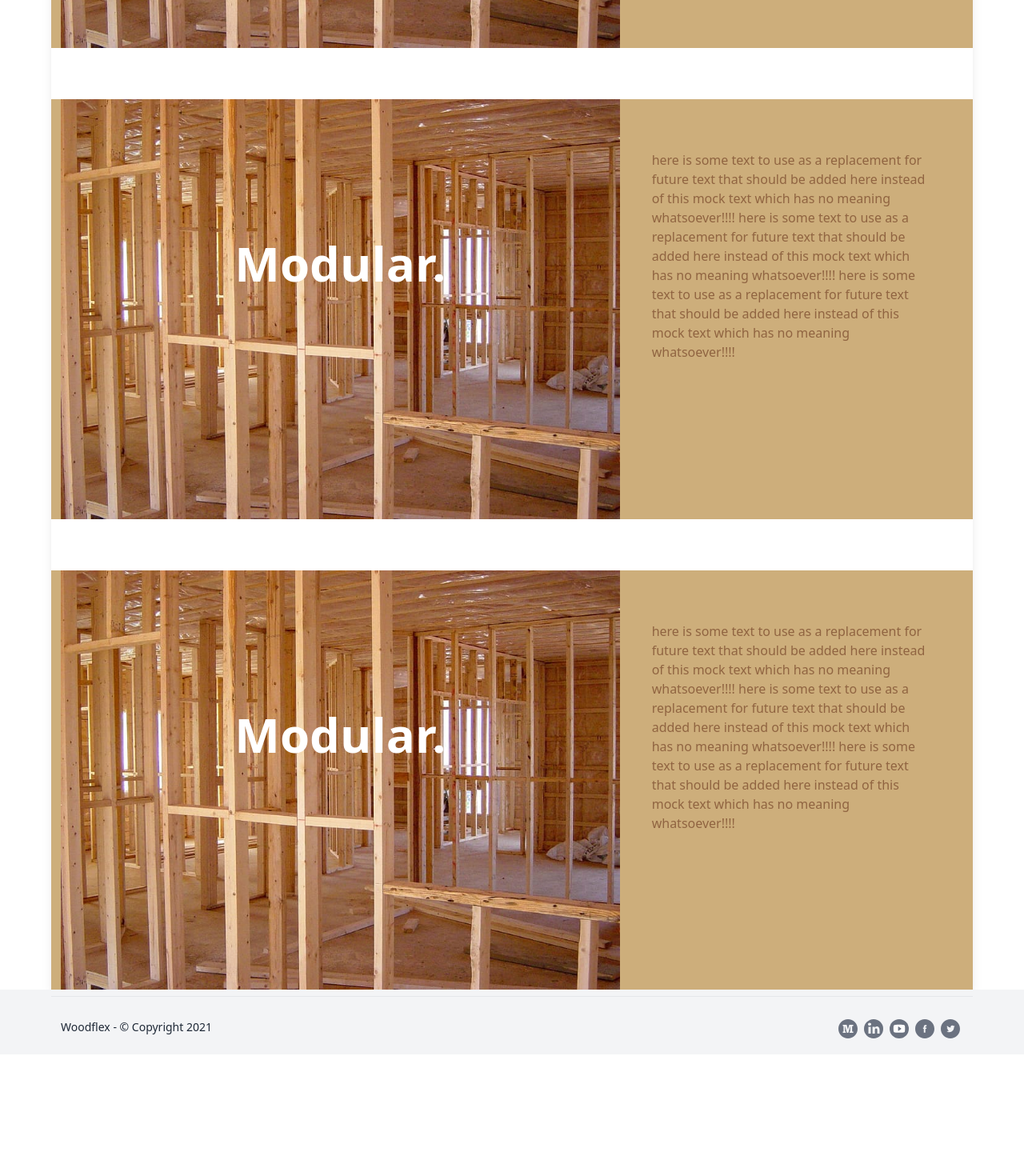
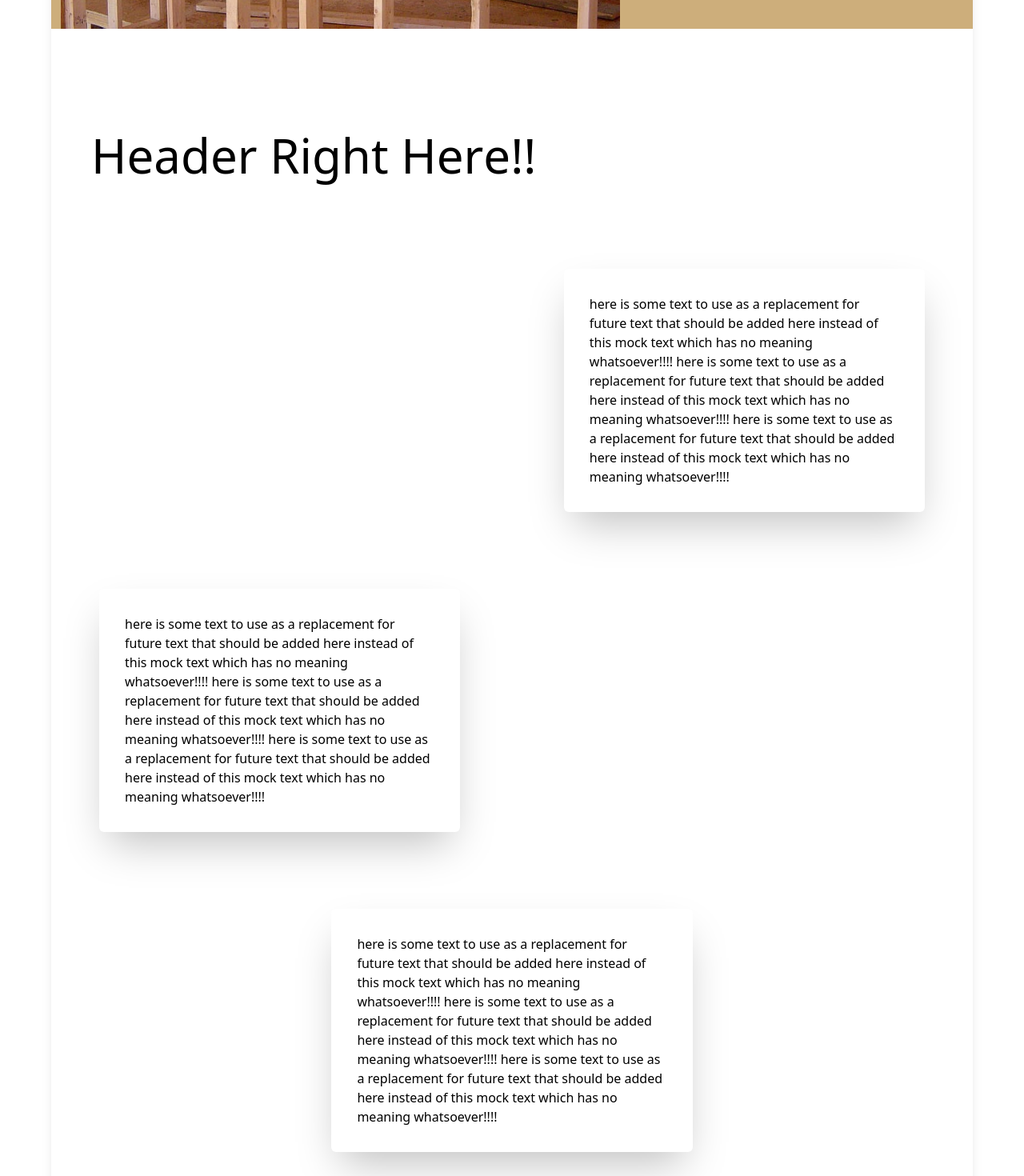
Before and after one commit to basileLeroy/woodflex, a React (Create React App) app in the folder client/: page /about-us/modular in a window 1280 px wide. Shown: the part 840-2310 px from the top of the page at 80% size. Before the commit the page ends 2158 px from the top, so only its background shows below. Built offline with nearby package versions, Linux system fonts and the light colour scheme.

Commit message:
Adding dummy text to about us pages

```diff
--- a/client/package.json
+++ b/client/package.json
@@ -17,6 +17,7 @@
     "react-scripts": "4.0.3",
     "react-slick": "^0.28.1",
     "slick-carousel": "^1.8.1",
+    "styled-components": "^5.3.1",
     "web-vitals": "^1.0.1"
   },
   "scripts": {
--- /dev/null
+++ b/client/src/components/animations/TitleAnimation.js
@@ -0,0 +1,41 @@
+import React from "react";
+import styled, { keyframes } from "styled-components";
+
+const TitleAnimation = ({title}) => {
+    const titleArray = title.split("");
+    console.log(titleArray);
+
+    return (
+        <>
+
+            <Wrapper className="text-6xl">
+                {titleArray.map((character, index) => {
+                    console.log(character);
+                    return (
+                        <span key={index}>{character}</span>
+                    )
+                })}
+            </Wrapper>
+        < />
+    );
+}
+const animation = keyframes`
+    0% { opacity: 0; transform: translateX(-100px) skewY(10deg) skewX(10deg) rotateZ(20deg); filter: blur(2px); }
+    100% { opacity: 1; transform: translateX(0px) skewY(0deg) skewX(0deg) rotateZ(0deg); filter: blur(0px); }
+`
+
+const Wrapper = styled.h1`
+    display: inline-block;
+    margin-left: 50px;
+    span {
+        display: inline-block;
+        white-space: pre;
+        opacity: 1;
+        animation-name: ${animation};
+        animation-duration: 1s;
+        animation-fill-mode: forward;
+        animation-iteration-count: once;
+    }
+`
+
+export {TitleAnimation};
--- a/client/src/pages/about-us/circular/index.js
+++ b/client/src/pages/about-us/circular/index.js
@@ -1,15 +1,16 @@
 import React from 'react';
 import banner from '../../../assets/images/circulair-img_NOTSAFE.jpg'
 import circulair from '../../../assets/images/circulair_01.jpg'
+import {TitleAnimation} from "../../../components/animations/TitleAnimation";
 
 const Circular = () => {
+    const animatedTitle = "Header Right Here!!";
     return (
         <div className="flex-container w-full flex flex-col">
             <div className="banner-Img w-full">
                 <img src={banner} alt="" className="object-cover h-48 w-full"/>
             </div>
             <div className="component flex flex-col">
-                <h1>Circular</h1>
                 <div className="bg-brown-sand w-full mt-16 px-3 lg:flex content-center">
                     <div className="text-white w-full py-4 lg:py-0 lg:w-2/3 my-auto relative">
                         <img src={circulair} alt="" />
@@ -21,26 +22,32 @@ const Circular = () => {
                         here is some text to use as a replacement for future text that should be added here instead of this mock text which has no meaning whatsoever!!!!
                     </div>
                 </div>
-                <div className="bg-brown-sand w-full mt-16 px-3 lg:flex content-center">
-                    <div className="text-white w-full py-4 lg:py-0 lg:w-2/3 my-auto relative">
-                        <img src={circulair} alt="" />
-                        <h1 className="text-6xl font-bold text-center absolute inset-0 top-1/3">Circulair.</h1>
+
+                <div className="mt-32">
+                    <TitleAnimation title={animatedTitle} />
                 </div>
-                    <div className="text-brown-dark text-center py-4 lg:py-0 lg:text-left w-full lg:w-1/3 lg:my-16 mx-10">
+
+                <div className="mt-16 w-full px-3 flex flex-col">
+                    <div className="text-box flex justify-end">
+                        <span className="shadow-2xl rounded-md lg:w-2/5 p-8 m-12">
                             here is some text to use as a replacement for future text that should be added here instead of this mock text which has no meaning whatsoever!!!!
                             here is some text to use as a replacement for future text that should be added here instead of this mock text which has no meaning whatsoever!!!!
                             here is some text to use as a replacement for future text that should be added here instead of this mock text which has no meaning whatsoever!!!!
+                        </span>
                     </div>
-                </div>
-                <div className="bg-brown-sand w-full mt-16 px-3 lg:flex content-center">
-                    <div className="text-white w-full py-4 lg:py-0 lg:w-2/3 my-auto relative">
-                        <img src={circulair} alt="" />
-                        <h1 className="text-6xl font-bold text-center absolute inset-0 top-1/3">Circulair.</h1>
-                    </div>
-                    <div className="text-brown-dark text-center py-4 lg:py-0 lg:text-left w-full lg:w-1/3 lg:my-16 mx-10">
+                    <div className="text-box flex justify-left">
+                        <span className="shadow-2xl rounded-md lg:w-2/5 p-8 m-12">
                             here is some text to use as a replacement for future text that should be added here instead of this mock text which has no meaning whatsoever!!!!
                             here is some text to use as a replacement for future text that should be added here instead of this mock text which has no meaning whatsoever!!!!
                             here is some text to use as a replacement for future text that should be added here instead of this mock text which has no meaning whatsoever!!!!
+                        </span>
+                    </div>
+                    <div className="text-box flex justify-center">
+                        <span className="shadow-2xl rounded-md lg:w-2/5 p-8 m-12">
+                            here is some text to use as a replacement for future text that should be added here instead of this mock text which has no meaning whatsoever!!!!
+                            here is some text to use as a replacement for future text that should be added here instead of this mock text which has no meaning whatsoever!!!!
+                            here is some text to use as a replacement for future text that should be added here instead of this mock text which has no meaning whatsoever!!!!
+                        </span>
                     </div>
                 </div>
             </div>
--- a/client/src/pages/about-us/modular/index.js
+++ b/client/src/pages/about-us/modular/index.js
@@ -1,15 +1,16 @@
 import React from 'react';
 import banner from "../../../assets/images/Modular_building_NOTSAFE.jpg";
 import modular from "../../../assets/images/modular-construction.jpg";
+import {TitleAnimation} from "../../../components/animations/TitleAnimation";
 
 const Modular = () => {
+    const animatedTitle = "Header Right Here!!";
     return (
         <div className="flex-container w-full flex flex-col">
             <div className="banner-Img w-full">
                 <img src={banner} alt="" className="object-cover h-48 w-full"/>
             </div>
             <div className="component flex flex-col">
-                <h1>Modular</h1>
                 <div className="bg-brown-sand w-full mt-16 px-3 lg:flex content-center">
                     <div className="text-white w-full py-4 lg:py-0 lg:w-2/3 my-auto relative">
                         <img src={modular} alt="" />
@@ -21,26 +22,32 @@ const Modular = () => {
                         here is some text to use as a replacement for future text that should be added here instead of this mock text which has no meaning whatsoever!!!!
                     </div>
                 </div>
-                <div className="bg-brown-sand w-full mt-16 px-3 lg:flex content-center">
-                    <div className="text-white w-full py-4 lg:py-0 lg:w-2/3 my-auto relative">
-                        <img src={modular} alt="" />
-                        <h1 className="text-6xl font-bold text-center absolute inset-0 top-1/3">Modular.</h1>
+
+                <div className="mt-32">
+                    <TitleAnimation title={animatedTitle} />
                 </div>
-                    <div className="text-brown-dark text-center py-4 lg:py-0 lg:text-left w-full lg:w-1/3 lg:my-16 mx-10">
+
+                <div className="mt-16 w-full px-3 flex flex-col">
+                    <div className="text-box flex justify-end">
+                        <span className="shadow-2xl rounded-md lg:w-2/5 p-8 m-12">
                             here is some text to use as a replacement for future text that should be added here instead of this mock text which has no meaning whatsoever!!!!
                             here is some text to use as a replacement for future text that should be added here instead of this mock text which has no meaning whatsoever!!!!
                             here is some text to use as a replacement for future text that should be added here instead of this mock text which has no meaning whatsoever!!!!
+                        </span>
                     </div>
-                </div>
-                <div className="bg-brown-sand w-full mt-16 px-3 lg:flex content-center">
-                    <div className="text-white w-full py-4 lg:py-0 lg:w-2/3 my-auto relative">
-                        <img src={modular} alt="" />
-                        <h1 className="text-6xl font-bold text-center absolute inset-0 top-1/3">Modular.</h1>
-                    </div>
-                    <div className="text-brown-dark text-center py-4 lg:py-0 lg:text-left w-full lg:w-1/3 lg:my-16 mx-10">
+                    <div className="text-box flex justify-left">
+                        <span className="shadow-2xl rounded-md lg:w-2/5 p-8 m-12">
                             here is some text to use as a replacement for future text that should be added here instead of this mock text which has no meaning whatsoever!!!!
                             here is some text to use as a replacement for future text that should be added here instead of this mock text which has no meaning whatsoever!!!!
                             here is some text to use as a replacement for future text that should be added here instead of this mock text which has no meaning whatsoever!!!!
+                        </span>
+                    </div>
+                    <div className="text-box flex justify-center">
+                        <span className="shadow-2xl rounded-md lg:w-2/5 p-8 m-12">
+                            here is some text to use as a replacement for future text that should be added here instead of this mock text which has no meaning whatsoever!!!!
+                            here is some text to use as a replacement for future text that should be added here instead of this mock text which has no meaning whatsoever!!!!
+                            here is some text to use as a replacement for future text that should be added here instead of this mock text which has no meaning whatsoever!!!!
+                        </span>
                     </div>
                 </div>
             </div>
--- a/client/src/pages/about-us/sustainability/index.js
+++ b/client/src/pages/about-us/sustainability/index.js
@@ -1,15 +1,16 @@
 import React from 'react';
 import banner from "../../../assets/images/sustainable.jpg";
 import image from "../../../assets/images/sustainable_city.jpg";
+import {TitleAnimation} from "../../../components/animations/TitleAnimation";
 
 const Sustainability = () => {
+    const animatedTitle = "Header Right Here!!";
     return (
         <div className="flex-container w-full flex flex-col">
             <div className="banner-Img w-full">
                 <img src={banner} alt="" className="object-cover h-48 w-full"/>
             </div>
             <div className="component flex flex-col">
-                <h1>Sustainability</h1>
                 <div className="bg-brown-sand w-full mt-16 px-3 lg:flex content-center">
                     <div className="text-white w-full py-4 lg:py-0 lg:w-2/3 my-auto relative">
                         <img src={image} alt="" />
@@ -21,26 +22,32 @@ const Sustainability = () => {
                         here is some text to use as a replacement for future text that should be added here instead of this mock text which has no meaning whatsoever!!!!
                     </div>
                 </div>
-                <div className="bg-brown-sand w-full mt-16 px-3 lg:flex content-center">
-                    <div className="text-white w-full py-4 lg:py-0 lg:w-2/3 my-auto relative">
-                        <img src={image} alt="" />
-                        <h1 className="text-6xl font-bold text-center absolute inset-0 top-1/3">Sustainability.</h1>
+
+                <div className="mt-32">
+                    <TitleAnimation title={animatedTitle} />
                 </div>
-                    <div className="text-brown-dark text-center py-4 lg:py-0 lg:text-left w-full lg:w-1/3 lg:my-16 mx-10">
+
+                <div className="mt-16 w-full px-3 flex flex-col">
+                    <div className="text-box flex justify-end">
+                        <span className="shadow-2xl rounded-md lg:w-2/5 p-8 m-12">
                             here is some text to use as a replacement for future text that should be added here instead of this mock text which has no meaning whatsoever!!!!
                             here is some text to use as a replacement for future text that should be added here instead of this mock text which has no meaning whatsoever!!!!
                             here is some text to use as a replacement for future text that should be added here instead of this mock text which has no meaning whatsoever!!!!
+                        </span>
                     </div>
-                </div>
-                <div className="bg-brown-sand w-full mt-16 px-3 lg:flex content-center">
-                    <div className="text-white w-full py-4 lg:py-0 lg:w-2/3 my-auto relative">
-                        <img src={image} alt="" />
-                        <h1 className="text-6xl font-bold text-center absolute inset-0 top-1/3">Sustainability.</h1>
-                    </div>
-                    <div className="text-brown-dark text-center py-4 lg:py-0 lg:text-left w-full lg:w-1/3 lg:my-16 mx-10">
+                    <div className="text-box flex justify-left">
+                        <span className="shadow-2xl rounded-md lg:w-2/5 p-8 m-12">
                             here is some text to use as a replacement for future text that should be added here instead of this mock text which has no meaning whatsoever!!!!
                             here is some text to use as a replacement for future text that should be added here instead of this mock text which has no meaning whatsoever!!!!
                             here is some text to use as a replacement for future text that should be added here instead of this mock text which has no meaning whatsoever!!!!
+                        </span>
+                    </div>
+                    <div className="text-box flex justify-center">
+                        <span className="shadow-2xl rounded-md lg:w-2/5 p-8 m-12">
+                            here is some text to use as a replacement for future text that should be added here instead of this mock text which has no meaning whatsoever!!!!
+                            here is some text to use as a replacement for future text that should be added here instead of this mock text which has no meaning whatsoever!!!!
+                            here is some text to use as a replacement for future text that should be added here instead of this mock text which has no meaning whatsoever!!!!
+                        </span>
                     </div>
                 </div>
             </div>
--- a/client/src/pages/about-us/timber-structure/index.js
+++ b/client/src/pages/about-us/timber-structure/index.js
@@ -1,15 +1,16 @@
 import React from 'react';
 import banner from "../../../assets/images/timber-banner.jpg";
 import image from "../../../assets/images/timber_image.jpg";
+import {TitleAnimation} from "../../../components/animations/TitleAnimation";
 
 const Timber = () => {
+    const animatedTitle = "Header Right Here!!";
     return (
         <div className="flex-container w-full flex flex-col">
             <div className="banner-Img w-full">
                 <img src={banner} alt="" className="object-cover h-48 w-full"/>
             </div>
             <div className="component flex flex-col">
-                <h1>Timber</h1>
                 <div className="bg-brown-sand w-full mt-16 px-3 lg:flex content-center">
                     <div className="text-white w-full py-4 lg:py-0 lg:w-2/3 my-auto relative">
                         <img src={image} alt="" />
@@ -21,26 +22,32 @@ const Timber = () => {
                         here is some text to use as a replacement for future text that should be added here instead of this mock text which has no meaning whatsoever!!!!
                     </div>
                 </div>
-                <div className="bg-brown-sand w-full mt-16 px-3 lg:flex content-center">
-                    <div className="text-white w-full py-4 lg:py-0 lg:w-2/3 my-auto relative">
-                        <img src={image} alt="" />
-                        <h1 className="text-6xl font-bold text-center absolute inset-0 top-1/3">Timber.</h1>
+
+                <div className="mt-32">
+                    <TitleAnimation title={animatedTitle} />
                 </div>
-                    <div className="text-brown-dark text-center py-4 lg:py-0 lg:text-left w-full lg:w-1/3 lg:my-16 mx-10">
+
+                <div className="mt-16 w-full px-3 flex flex-col">
+                    <div className="text-box flex justify-end">
+                        <span className="shadow-2xl rounded-md lg:w-2/5 p-8 m-12">
                             here is some text to use as a replacement for future text that should be added here instead of this mock text which has no meaning whatsoever!!!!
                             here is some text to use as a replacement for future text that should be added here instead of this mock text which has no meaning whatsoever!!!!
                             here is some text to use as a replacement for future text that should be added here instead of this mock text which has no meaning whatsoever!!!!
+                        </span>
                     </div>
-                </div>
-                <div className="bg-brown-sand w-full mt-16 px-3 lg:flex content-center">
-                    <div className="text-white w-full py-4 lg:py-0 lg:w-2/3 my-auto relative">
-                        <img src={image} alt="" />
-                        <h1 className="text-6xl font-bold text-center absolute inset-0 top-1/3">Timber.</h1>
-                    </div>
-                    <div className="text-brown-dark text-center py-4 lg:py-0 lg:text-left w-full lg:w-1/3 lg:my-16 mx-10">
+                    <div className="text-box flex justify-left">
+                        <span className="shadow-2xl rounded-md lg:w-2/5 p-8 m-12">
                             here is some text to use as a replacement for future text that should be added here instead of this mock text which has no meaning whatsoever!!!!
                             here is some text to use as a replacement for future text that should be added here instead of this mock text which has no meaning whatsoever!!!!
                             here is some text to use as a replacement for future text that should be added here instead of this mock text which has no meaning whatsoever!!!!
+                        </span>
+                    </div>
+                    <div className="text-box flex justify-center">
+                        <span className="shadow-2xl rounded-md lg:w-2/5 p-8 m-12">
+                            here is some text to use as a replacement for future text that should be added here instead of this mock text which has no meaning whatsoever!!!!
+                            here is some text to use as a replacement for future text that should be added here instead of this mock text which has no meaning whatsoever!!!!
+                            here is some text to use as a replacement for future text that should be added here instead of this mock text which has no meaning whatsoever!!!!
+                        </span>
                     </div>
                 </div>
             </div>
```
Also changed, not shown: 1 other file (tests, documents, lock files or other folders). Lines whose indentation alone changed are shown as unchanged.
